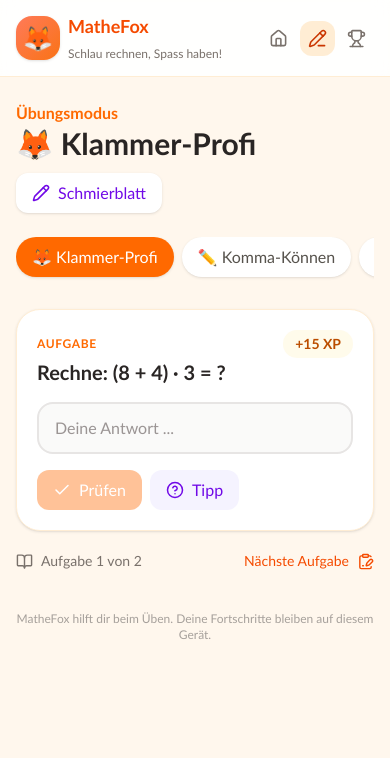
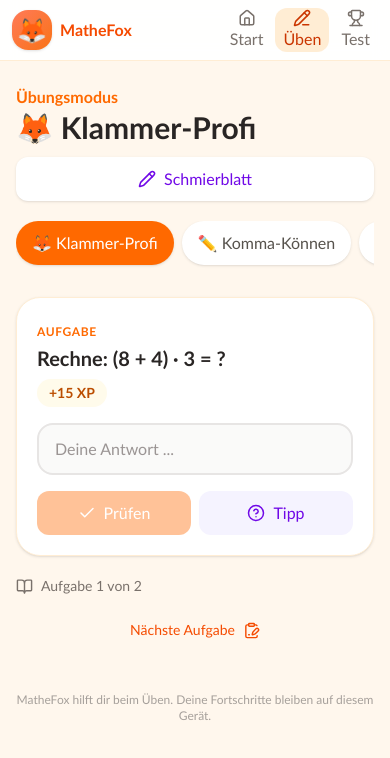
Before and after one commit to TheonlyTazz/MatheFox, a Vue app: page / in a window 390 px wide. Both pictures are taken after a click on the button "Jetzt üben". Shown: the top 758 px of the page. Built offline with nearby package versions, Linux system fonts and the light colour scheme.

Commit message:
Optimize MatheFox for mobile-first use

```diff
--- a/src/components/AppHeader.vue
+++ b/src/components/AppHeader.vue
@@ -6,16 +6,16 @@ const emit = defineEmits<{ navigate: [view: 'home' | 'practice' | 'exam'] }>()
 </script>
 
 <template>
-  <header class="sticky top-0 z-10 border-b border-orange-100 bg-white/90 backdrop-blur">
-    <div class="mx-auto flex max-w-6xl items-center justify-between gap-3 px-4 py-3">
+  <header class="sticky top-0 z-20 border-b border-orange-100 bg-white/95 pt-[env(safe-area-inset-top)] backdrop-blur">
+    <div class="mx-auto flex max-w-6xl items-center justify-between gap-2 px-3 py-2 sm:gap-3 sm:px-4 sm:py-3">
       <button class="flex items-center gap-2 text-left" aria-label="Zur Startseite" @click="emit('navigate', 'home')">
-        <span class="grid h-11 w-11 place-items-center rounded-2xl fox-gradient text-2xl shadow-sm">🦊</span>
-        <span><strong class="block text-lg text-orange-600">MatheFox</strong><small class="text-xs text-stone-500">Schlau rechnen, Spass haben!</small></span>
+        <span class="grid h-10 w-10 shrink-0 place-items-center rounded-2xl fox-gradient text-2xl shadow-sm sm:h-11 sm:w-11">🦊</span>
+        <span><strong class="block text-base text-orange-600 sm:text-lg">MatheFox</strong><small class="hidden text-xs text-stone-500 sm:block">Schlau rechnen, Spass haben!</small></span>
       </button>
       <nav class="flex items-center gap-1" aria-label="Hauptnavigation">
-        <button aria-label="Startseite" :class="active === 'home' ? 'bg-orange-100 text-orange-700' : 'text-stone-500'" class="rounded-xl p-2 sm:px-3" @click="emit('navigate', 'home')"><Home :size="19" /><span class="hidden sm:inline">Start</span></button>
-        <button aria-label="Üben" :class="active === 'practice' ? 'bg-orange-100 text-orange-700' : 'text-stone-500'" class="rounded-xl p-2 sm:px-3" @click="emit('navigate', 'practice')"><PencilLine :size="19" /><span class="hidden sm:inline">Üben</span></button>
-        <button aria-label="Mathearbeit" :class="active === 'exam' ? 'bg-orange-100 text-orange-700' : 'text-stone-500'" class="rounded-xl p-2 sm:px-3" @click="emit('navigate', 'exam')"><Trophy :size="19" /><span class="hidden sm:inline">Mathearbeit</span></button>
+        <button aria-label="Startseite" :class="active === 'home' ? 'bg-orange-100 text-orange-700' : 'text-stone-500'" class="flex min-h-11 min-w-11 flex-col items-center justify-center rounded-xl px-2 text-[11px] font-bold sm:flex-row sm:gap-1 sm:px-3 sm:text-sm" @click="emit('navigate', 'home')"><Home :size="18" /><span>Start</span></button>
+        <button aria-label="Üben" :class="active === 'practice' ? 'bg-orange-100 text-orange-700' : 'text-stone-500'" class="flex min-h-11 min-w-11 flex-col items-center justify-center rounded-xl px-2 text-[11px] font-bold sm:flex-row sm:gap-1 sm:px-3 sm:text-sm" @click="emit('navigate', 'practice')"><PencilLine :size="18" /><span>Üben</span></button>
+        <button aria-label="Mathearbeit" :class="active === 'exam' ? 'bg-orange-100 text-orange-700' : 'text-stone-500'" class="flex min-h-11 min-w-11 flex-col items-center justify-center rounded-xl px-2 text-[11px] font-bold sm:flex-row sm:gap-1 sm:px-3 sm:text-sm" @click="emit('navigate', 'exam')"><Trophy :size="18" /><span>Test</span></button>
       </nav>
       <div class="hidden items-center gap-1 rounded-full bg-rose-50 px-3 py-2 text-sm font-bold text-rose-600 sm:flex"><Flame :size="17" /> Streak</div>
     </div>
--- a/src/components/ExerciseCard.vue
+++ b/src/components/ExerciseCard.vue
@@ -24,15 +24,15 @@ const retry = (): void => { answer.value = ''; submitted.value = false; showHint
 
 <template>
   <article class="rounded-3xl border border-orange-100 bg-white p-5 shadow-sm">
-    <div class="mb-4 flex items-start justify-between gap-3"><div><span class="text-xs font-bold uppercase tracking-wider text-orange-500">Aufgabe</span><h2 class="mt-1 text-xl font-extrabold text-stone-800">{{ exercise.prompt }}</h2></div><span class="rounded-full bg-amber-50 px-3 py-1 text-sm font-bold text-amber-700">+{{ exercise.xp }} XP</span></div>
+    <div class="mb-4 flex flex-col gap-2 sm:flex-row sm:items-start sm:justify-between"><div><span class="text-xs font-bold uppercase tracking-wider text-orange-500">Aufgabe</span><h2 class="mt-1 text-xl font-extrabold leading-tight text-stone-800">{{ exercise.prompt }}</h2></div><span class="w-fit rounded-full bg-amber-50 px-3 py-1 text-sm font-bold text-amber-700">+{{ exercise.xp }} XP</span></div>
     <div v-if="exercise.options" class="grid gap-2 sm:grid-cols-3">
       <button v-for="option in exercise.options" :key="option" :disabled="submitted" :class="answer === option ? 'border-orange-500 bg-orange-50 text-orange-700' : 'border-stone-200 bg-stone-50'" class="rounded-2xl border-2 p-3 text-left font-bold hover:border-orange-300" @click="answer = option">{{ option }}</button>
     </div>
-    <input v-else v-model="answer" :disabled="submitted" :aria-label="exercise.prompt" class="w-full rounded-2xl border-2 border-stone-200 bg-stone-50 px-4 py-3 text-lg outline-none focus:border-orange-400" placeholder="Deine Antwort ..." @keyup.enter="submit" />
-    <div class="mt-4 flex flex-wrap gap-2">
-      <button v-if="!submitted" :disabled="!answer" class="flex items-center gap-2 rounded-xl bg-orange-500 px-4 py-2 font-bold text-white disabled:cursor-not-allowed disabled:opacity-40 hover:bg-orange-600" @click="submit"><Check :size="18" /> Prüfen</button>
-      <button v-if="!submitted" class="flex items-center gap-2 rounded-xl bg-violet-50 px-4 py-2 font-bold text-violet-700 hover:bg-violet-100" @click="showHint = !showHint"><HelpCircle :size="18" /> Tipp</button>
-      <button v-if="submitted" class="flex items-center gap-2 rounded-xl bg-stone-100 px-4 py-2 font-bold text-stone-700 hover:bg-stone-200" @click="retry"><RotateCcw :size="18" /> Nochmal</button>
+    <input v-else v-model="answer" :disabled="submitted" :aria-label="exercise.prompt" inputmode="decimal" class="w-full rounded-2xl border-2 border-stone-200 bg-stone-50 px-4 py-3 text-lg outline-none focus:border-orange-400" placeholder="Deine Antwort ..." @keyup.enter="submit" />
+    <div class="mt-4 grid grid-cols-1 gap-2 min-[380px]:grid-cols-2 sm:flex">
+      <button v-if="!submitted" :disabled="!answer" class="flex min-h-11 items-center justify-center gap-2 rounded-xl bg-orange-500 px-4 py-2 font-bold text-white disabled:cursor-not-allowed disabled:opacity-40 hover:bg-orange-600" @click="submit"><Check :size="18" /> Prüfen</button>
+      <button v-if="!submitted" class="flex min-h-11 items-center justify-center gap-2 rounded-xl bg-violet-50 px-4 py-2 font-bold text-violet-700 hover:bg-violet-100" @click="showHint = !showHint"><HelpCircle :size="18" /> Tipp</button>
+      <button v-if="submitted" class="flex min-h-11 items-center justify-center gap-2 rounded-xl bg-stone-100 px-4 py-2 font-bold text-stone-700 hover:bg-stone-200" @click="retry"><RotateCcw :size="18" /> Nochmal</button>
     </div>
     <p v-if="showHint && !submitted" class="mt-3 rounded-2xl bg-violet-50 p-3 text-sm text-violet-800"><Sparkles class="mr-1 inline" :size="16" />{{ exercise.hint }}</p>
     <div v-if="submitted" :class="isCorrect ? 'bg-emerald-50 text-emerald-800' : 'bg-rose-50 text-rose-800'" class="mt-4 rounded-2xl p-4">
--- a/src/components/Scratchpad.vue
+++ b/src/components/Scratchpad.vue
@@ -1,10 +1,24 @@
 <script setup lang="ts">
 import { Eraser, Pencil, X } from 'lucide-vue-next'
-import { onMounted, ref } from 'vue'
+import { nextTick, onBeforeUnmount, onMounted, ref } from 'vue'
 
 const emit = defineEmits<{ close: [] }>()
 const canvas = ref<HTMLCanvasElement>()
+const closeButton = ref<HTMLButtonElement>()
 let drawing = false
+const resizeCanvas = (): void => {
+  if (!canvas.value) return
+  const rect = canvas.value.getBoundingClientRect()
+  const ratio = window.devicePixelRatio || 1
+  canvas.value.width = Math.round(rect.width * ratio)
+  canvas.value.height = Math.round(rect.height * ratio)
+  const context = canvas.value.getContext('2d')
+  if (!context) throw new Error('Scratchpad drawing context is unavailable.')
+  context.scale(ratio, ratio)
+  context.lineWidth = 3
+  context.lineCap = 'round'
+  context.strokeStyle = '#7c3aed'
+}
 const start = (event: PointerEvent): void => {
   if (!canvas.value) throw new Error('Scratchpad canvas is unavailable.')
   const context = canvas.value.getContext('2d')
@@ -24,18 +38,28 @@ const draw = (event: PointerEvent): void => {
   context.stroke()
 }
 const clear = (): void => canvas.value?.getContext('2d')?.clearRect(0, 0, canvas.value.width, canvas.value.height)
+const stopDrawing = (): void => { drawing = false }
+const handleKeydown = (event: KeyboardEvent): void => { if (event.key === 'Escape') emit('close') }
 onMounted(() => {
-  const context = canvas.value?.getContext('2d')
-  if (context) { context.lineWidth = 3; context.lineCap = 'round'; context.strokeStyle = '#7c3aed' }
+  nextTick(resizeCanvas)
+  window.addEventListener('resize', resizeCanvas)
+  window.addEventListener('keydown', handleKeydown)
+  document.body.style.overflow = 'hidden'
+  closeButton.value?.focus()
+})
+onBeforeUnmount(() => {
+  window.removeEventListener('resize', resizeCanvas)
+  window.removeEventListener('keydown', handleKeydown)
+  document.body.style.overflow = ''
 })
 </script>
 
 <template>
-  <div class="fixed inset-0 z-30 grid place-items-center bg-stone-900/40 p-4" role="dialog" aria-label="Schmierblatt">
+  <div class="fixed inset-0 z-30 grid place-items-center bg-stone-900/40 p-3 pb-[calc(0.75rem+env(safe-area-inset-bottom))]" role="dialog" aria-modal="true" aria-label="Schmierblatt">
     <div class="w-full max-w-2xl rounded-3xl bg-white p-4 shadow-2xl">
-      <div class="mb-3 flex items-center justify-between"><h2 class="flex items-center gap-2 text-xl font-extrabold text-violet-700"><Pencil :size="22" /> Schmierblatt</h2><button class="rounded-full p-2 hover:bg-stone-100" aria-label="Schliessen" @click="emit('close')"><X /></button></div>
-      <canvas ref="canvas" width="900" height="500" class="paper-grid h-[55vh] w-full touch-none rounded-2xl border-2 border-violet-200" @pointerdown="start" @pointermove="draw" @pointerup="drawing = false" />
-      <button class="mt-3 flex items-center gap-2 rounded-xl bg-stone-100 px-4 py-2 text-sm font-bold text-stone-700 hover:bg-stone-200" @click="clear"><Eraser :size="17" /> Alles löschen</button>
+      <div class="mb-3 flex items-center justify-between"><h2 class="flex items-center gap-2 text-xl font-extrabold text-violet-700"><Pencil :size="22" /> Schmierblatt</h2><button ref="closeButton" class="flex min-h-11 min-w-11 items-center justify-center rounded-full p-2 hover:bg-stone-100" aria-label="Schliessen" @click="emit('close')"><X /></button></div>
+      <canvas ref="canvas" class="paper-grid h-[55vh] max-h-[520px] min-h-[260px] w-full touch-none rounded-2xl border-2 border-violet-200" @pointerdown="start" @pointermove="draw" @pointerup="stopDrawing" @pointercancel="stopDrawing" @pointerleave="stopDrawing" />
+      <button class="mt-3 flex min-h-11 items-center gap-2 rounded-xl bg-stone-100 px-4 py-2 text-sm font-bold text-stone-700 hover:bg-stone-200" @click="clear"><Eraser :size="17" /> Alles löschen</button>
     </div>
   </div>
 </template>
--- a/src/styles.css
+++ b/src/styles.css
@@ -8,11 +8,17 @@
 }
 
 * { box-sizing: border-box; }
-body { margin: 0; min-width: 320px; background: #fff7ed; }
+html { background: #fff7ed; }
+body { margin: 0; min-width: 320px; background: #fff7ed; -webkit-tap-highlight-color: transparent; }
 button, input { font: inherit; }
-button { cursor: pointer; }
+button { cursor: pointer; touch-action: manipulation; }
+button:focus-visible, input:focus-visible { outline: 3px solid #fb923c; outline-offset: 3px; }
 .fox-gradient { background: linear-gradient(135deg, #ff7a59, #f97316); }
 .paper-grid {
   background-image: linear-gradient(#fed7aa 1px, transparent 1px), linear-gradient(90deg, #fed7aa 1px, transparent 1px);
   background-size: 24px 24px;
 }
+
+@media (max-width: 639px) {
+  body { padding-bottom: env(safe-area-inset-bottom); }
+}
--- a/src/views/ExamView.vue
+++ b/src/views/ExamView.vue
@@ -38,7 +38,7 @@ onBeforeUnmount(() => { if (timer !== undefined) window.clearInterval(timer) })
 
 <template>
   <main class="mx-auto max-w-4xl px-4 py-6 sm:py-10">
-    <div v-if="!finished && current" class="rounded-[2rem] bg-white p-5 shadow-sm sm:p-8"><div class="mb-6 flex items-start justify-between gap-3"><div><p class="font-bold text-violet-600">Probearbeit · {{ active + 1 }}/{{ examExercises.length }}</p><h1 class="text-2xl font-black text-stone-800">{{ test.title }}</h1></div><div class="flex items-center gap-2 rounded-xl bg-violet-50 px-3 py-2 font-black text-violet-700"><Clock :size="18" /> {{ timeLabel }}</div></div><ExerciseCard :key="current.id" :exercise="current" @solved="solved" /><div class="mt-5 flex justify-between"><button class="rounded-xl px-4 py-2 font-bold text-stone-500 hover:bg-stone-100" @click="active = Math.max(0, active - 1)">Zurück</button><button v-if="active < examExercises.length - 1" class="rounded-xl bg-violet-600 px-5 py-2 font-bold text-white hover:bg-violet-700" @click="active++">Nächste</button><button v-else class="rounded-xl bg-emerald-600 px-5 py-2 font-bold text-white hover:bg-emerald-700" @click="finish">Abgeben</button></div></div>
+    <div v-if="!finished && current" class="rounded-[1.5rem] bg-white p-4 shadow-sm sm:rounded-[2rem] sm:p-8"><div class="mb-6 flex flex-col gap-3 min-[420px]:flex-row min-[420px]:items-start min-[420px]:justify-between"><div><p class="font-bold text-violet-600">Probearbeit · {{ active + 1 }}/{{ examExercises.length }}</p><h1 class="text-2xl font-black leading-tight text-stone-800">{{ test.title }}</h1></div><div class="flex w-fit items-center gap-2 rounded-xl bg-violet-50 px-3 py-2 font-black text-violet-700"><Clock :size="18" /> {{ timeLabel }}</div></div><ExerciseCard :key="current.id" :exercise="current" @solved="solved" /><div class="mt-5 grid grid-cols-1 gap-2 min-[420px]:flex min-[420px]:justify-between"><button :disabled="active === 0" class="min-h-11 rounded-xl px-4 py-2 font-bold text-stone-500 hover:bg-stone-100 disabled:opacity-40" @click="active = Math.max(0, active - 1)">Zurück</button><button v-if="active < examExercises.length - 1" class="min-h-11 rounded-xl bg-violet-600 px-5 py-2 font-bold text-white hover:bg-violet-700" @click="active++">Nächste</button><button v-else class="min-h-11 rounded-xl bg-emerald-600 px-5 py-2 font-bold text-white hover:bg-emerald-700" @click="finish">Abgeben</button></div></div>
     <div v-else class="rounded-[2rem] bg-white p-8 text-center shadow-sm"><Trophy class="mx-auto text-amber-500" :size="58" /><h1 class="mt-4 text-3xl font-black text-stone-800">Geschafft!</h1><p class="mt-2 text-stone-500">Du hast {{ score }} von {{ examExercises.length }} Aufgaben richtig gelöst.</p><div class="mx-auto mt-6 max-w-xs rounded-2xl bg-amber-50 p-5"><strong class="text-4xl text-amber-600">{{ Math.round((score / examExercises.length) * 100) }}%</strong><p class="mt-1 text-sm text-amber-800">Dein Mathearbeit-Ergebnis</p></div><button class="mt-6 flex mx-auto items-center gap-2 rounded-xl bg-orange-500 px-5 py-3 font-bold text-white" @click="emit('home')"><RotateCcw :size="18" /> Zur Startseite</button></div>
   </main>
 </template>
--- a/src/views/PracticeView.vue
+++ b/src/views/PracticeView.vue
@@ -21,11 +21,11 @@ const solved = (correct: boolean, credit: boolean): void => { if (correct && cre
 
 <template>
   <main class="mx-auto max-w-6xl px-4 py-6 sm:py-10">
-    <div class="mb-6 flex flex-wrap items-end justify-between gap-3"><div><p class="font-bold text-orange-500">Übungsmodus</p><h1 class="text-3xl font-black text-stone-800">{{ topic.emoji }} {{ topic.title }}</h1></div><button class="flex items-center gap-2 rounded-xl bg-white px-4 py-2 font-bold text-violet-700 shadow-sm" @click="scratchpad = true"><Pencil :size="18" /> Schmierblatt</button></div>
-    <div class="mb-6 flex gap-2 overflow-auto pb-2" role="tablist" aria-label="Mathe-Themen">
-      <button v-for="item in topics" :id="`tab-${item.key}`" :key="item.key" :aria-controls="`panel-${item.key}`" :aria-selected="selected === item.key" role="tab" :tabindex="selected === item.key ? 0 : -1" :class="selected === item.key ? 'bg-orange-500 text-white' : 'bg-white text-stone-600'" class="whitespace-nowrap rounded-full px-4 py-2 text-sm font-bold shadow-sm" @click="selected = item.key; index = 0">{{ item.emoji }} {{ item.title }}</button>
+    <div class="mb-5 flex flex-col gap-3 min-[420px]:flex-row min-[420px]:items-end min-[420px]:justify-between"><div><p class="font-bold text-orange-500">Übungsmodus</p><h1 class="text-3xl font-black text-stone-800">{{ topic.emoji }} {{ topic.title }}</h1></div><button class="flex min-h-11 items-center justify-center gap-2 rounded-xl bg-white px-4 py-2 font-bold text-violet-700 shadow-sm" @click="scratchpad = true"><Pencil :size="18" /> Schmierblatt</button></div>
+    <div class="mb-6 flex snap-x gap-2 overflow-x-auto overscroll-x-contain pb-2" role="tablist" aria-label="Mathe-Themen">
+      <button v-for="item in topics" :id="`tab-${item.key}`" :key="item.key" :aria-controls="`panel-${item.key}`" :aria-selected="selected === item.key" role="tab" :tabindex="selected === item.key ? 0 : -1" :class="selected === item.key ? 'bg-orange-500 text-white' : 'bg-white text-stone-600'" class="min-h-11 shrink-0 snap-start whitespace-nowrap rounded-full px-4 py-2 text-sm font-bold shadow-sm" @click="selected = item.key; index = 0">{{ item.emoji }} {{ item.title }}</button>
     </div>
-    <div :id="`panel-${selected}`" class="mx-auto max-w-3xl" role="tabpanel" :aria-labelledby="`tab-${selected}`"><ExerciseCard :key="current.id" :exercise="current" @solved="solved" /><div class="mt-5 flex items-center justify-between text-sm text-stone-500"><span class="flex items-center gap-2"><BookOpen :size="17" /> Aufgabe {{ (index % currentExercises.length) + 1 }} von {{ currentExercises.length }}</span><button class="flex items-center gap-2 font-bold text-orange-600" @click="index++">Nächste Aufgabe <ClipboardPenLine :size="17" /></button></div></div>
+    <div :id="`panel-${selected}`" class="mx-auto max-w-3xl" role="tabpanel" :aria-labelledby="`tab-${selected}`"><ExerciseCard :key="current.id" :exercise="current" @solved="solved" /><div class="mt-5 flex flex-col gap-3 text-sm text-stone-500 min-[420px]:flex-row min-[420px]:items-center min-[420px]:justify-between"><span class="flex items-center gap-2"><BookOpen :size="17" /> Aufgabe {{ (index % currentExercises.length) + 1 }} von {{ currentExercises.length }}</span><button class="flex min-h-11 items-center justify-center gap-2 font-bold text-orange-600 min-[420px]:justify-end" @click="index++">Nächste Aufgabe <ClipboardPenLine :size="17" /></button></div></div>
     <Scratchpad v-if="scratchpad" @close="scratchpad = false" />
   </main>
 </template>
```
